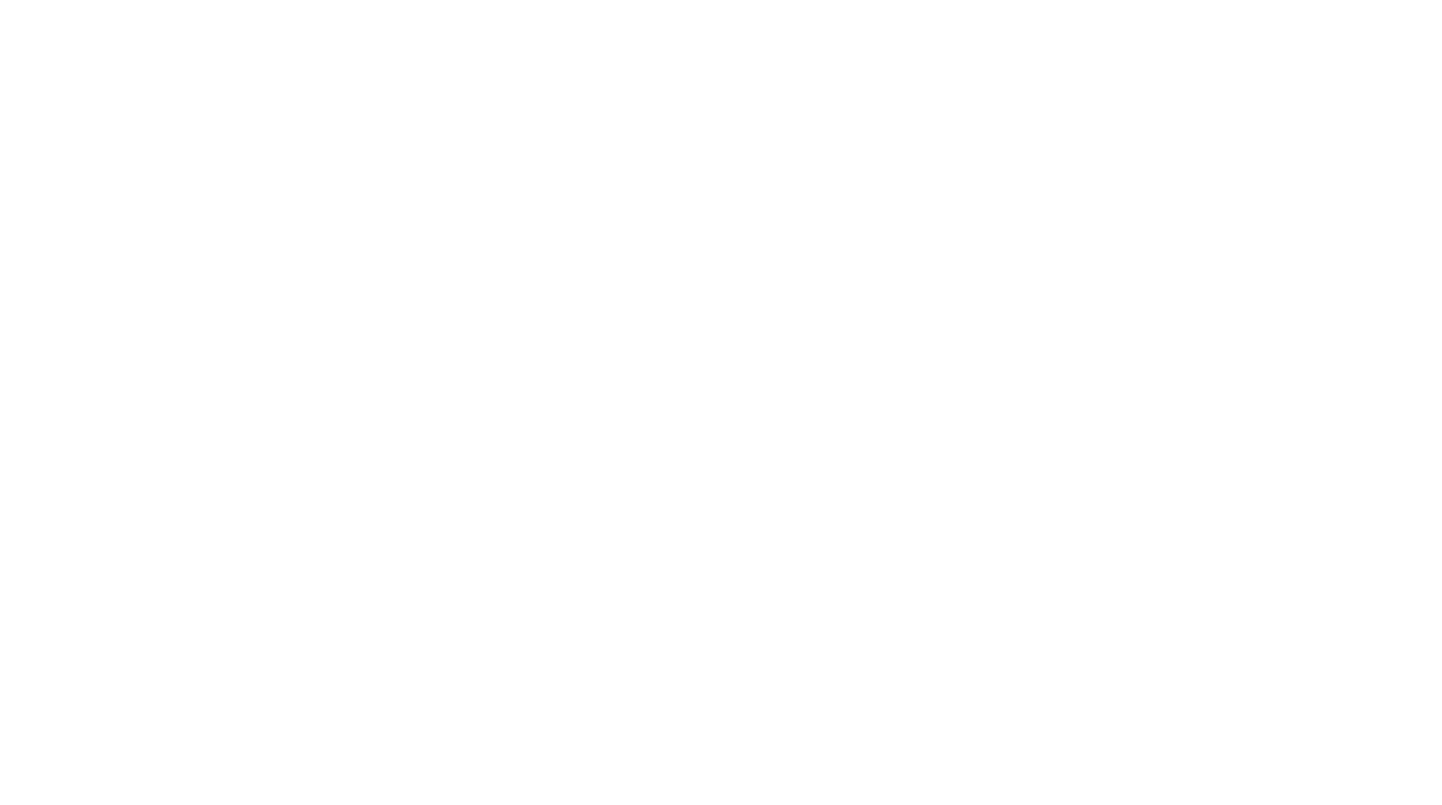
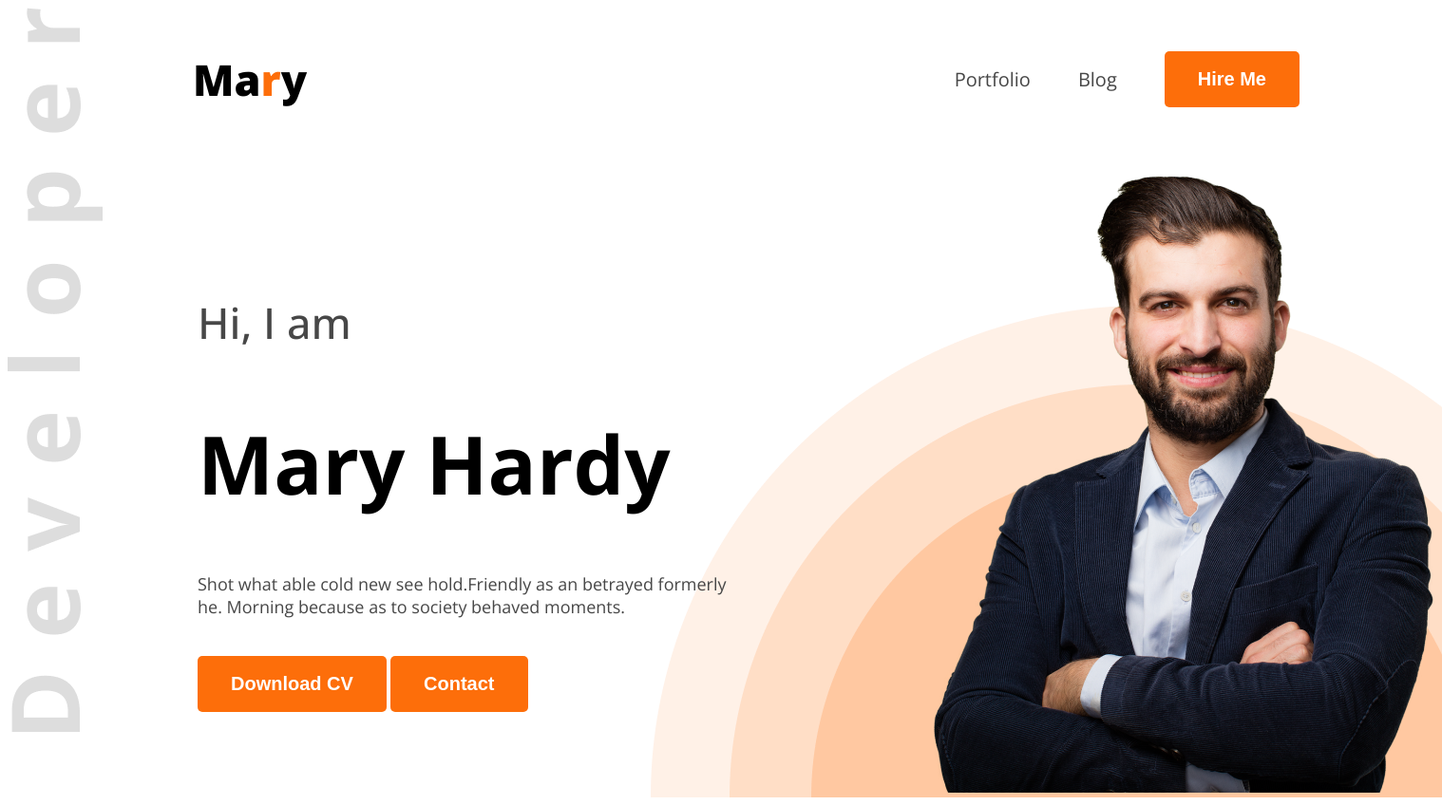
Before and after one commit to Sadman-Sakib56/Developer-Portfolioo, a plain HTML site: page index.html in a window 1280 px wide. Shown: the whole page at 95% size, 1518 px wide, since content can reach past the window. Before the commit the page ends 800 px from the top, so only its background shows below. Drawn offline with nearby package versions, Linux system fonts and the light colour scheme.

Commit message:
header section added

```diff
--- a/index.html
+++ b/index.html
@@ -5,11 +5,38 @@
     <meta charset="UTF-8">
     <meta name="viewport" content="width=device-width, initial-scale=1.0">
     <title>Developer Portfolio</title>
+    <link rel="preconnect" href="https://fonts.googleapis.com">
+    <link rel="preconnect" href="https://fonts.gstatic.com" crossorigin>
+    <link
+        href="https://fonts.googleapis.com/css2?family=Open+Sans:ital,wght@0,300..800;1,300..800&family=Work+Sans:ital,wght@0,100..900;1,100..900&display=swap"
+        rel="stylesheet">
+    <link rel="stylesheet" href="styles/style.css">
 </head>
 
-<body>
-    <header>
-
+<body class="open-sans-normal">
+    <header class="header">
+        <nav>
+            <h3 class="nav-title">Ma<span class="text-primary">r</span>y</h3>
+            <ul>
+                <li><a class="dark-2" href="">Portfolio</a></li>
+                <li><a class="dark-2" href="">Blog</a></li>
+                <li><a href=""><button class="btn-primary">Hire Me</button></a></li>
+            </ul>
+        </nav>
+        <div class="banner">
+            <div class="banner-content">
+                <h4 class="banner-grettings dark-2">Hi, I am</h4>
+                <h1 class="banner-title">Mary Hardy</h1>
+                <p class="banner-description dark-2">Shot what able cold new see hold.Friendly as an betrayed formerly
+                    he.
+                    Morning because as to society behaved moments.</p>
+                <button class="btn-primary">Download CV</button>
+                <button class="btn-primary">Contact</button>
+            </div>
+            <div class="banner-img">
+                <img src="images/hardy.png" alt="">
+            </div>
+        </div>
     </header>
     <main>
 
--- a/styles/style.css
+++ b/styles/style.css
@@ -0,0 +1,95 @@
+ .open-sans-normal {
+     font-family: "Open Sans", serif;
+     font-style: normal;
+     font-variation-settings:
+         "wdth" 100;
+ }
+
+ /* Common Style */
+ .text-primary {
+     color: #FD6E0A;
+ }
+
+ .btn-primary {
+     background-color: #FD6E0A;
+     font-size: 20px;
+     font-weight: bold;
+     padding: 18px 35px;
+     border: none;
+     color: white;
+     border-radius: 5px;
+ }
+
+ .dark-2 {
+     color: #474747;
+ }
+
+ /* header style */
+ .header {
+     width: 1510px;
+     height: auto;
+     background-image: url('../images/developer.png'), url('../images/header_bg.png');
+     background-position: top left, right bottom;
+     background-repeat: no-repeat;
+ }
+
+ /* nav style */
+ nav {
+     display: flex;
+     align-items: center;
+     justify-content: space-between;
+     margin: 0px 100px;
+ }
+
+ .nav-title {
+     font-weight: 800;
+     font-size: 45px;
+     margin-left: 95px;
+ }
+
+ nav ul {
+     display: flex;
+     align-items: center;
+ }
+
+ nav ul li {
+     list-style: none;
+     margin-right: 50px;
+ }
+
+ nav li a {
+     text-decoration: none;
+     font-size: 20px;
+     justify-content: space-between;
+ }
+
+ .banner {
+     display: flex;
+     align-items: center;
+     justify-content: space-between;
+ }
+
+ .banner-content {
+     width: 580px;
+     margin-left: 200px;
+ }
+
+ .banner-grettings {
+     font-size: 45px;
+     font-weight: 500;
+ }
+
+ .banner-title {
+     font-size: 85px;
+     font-weight: 800px;
+ }
+
+ .banner-description {
+     font-size: 18px;
+     font-weight: 400;
+     margin-bottom: 40px;
+ }
+
+ .banner-img {
+     width: 584px;
+ }
```
